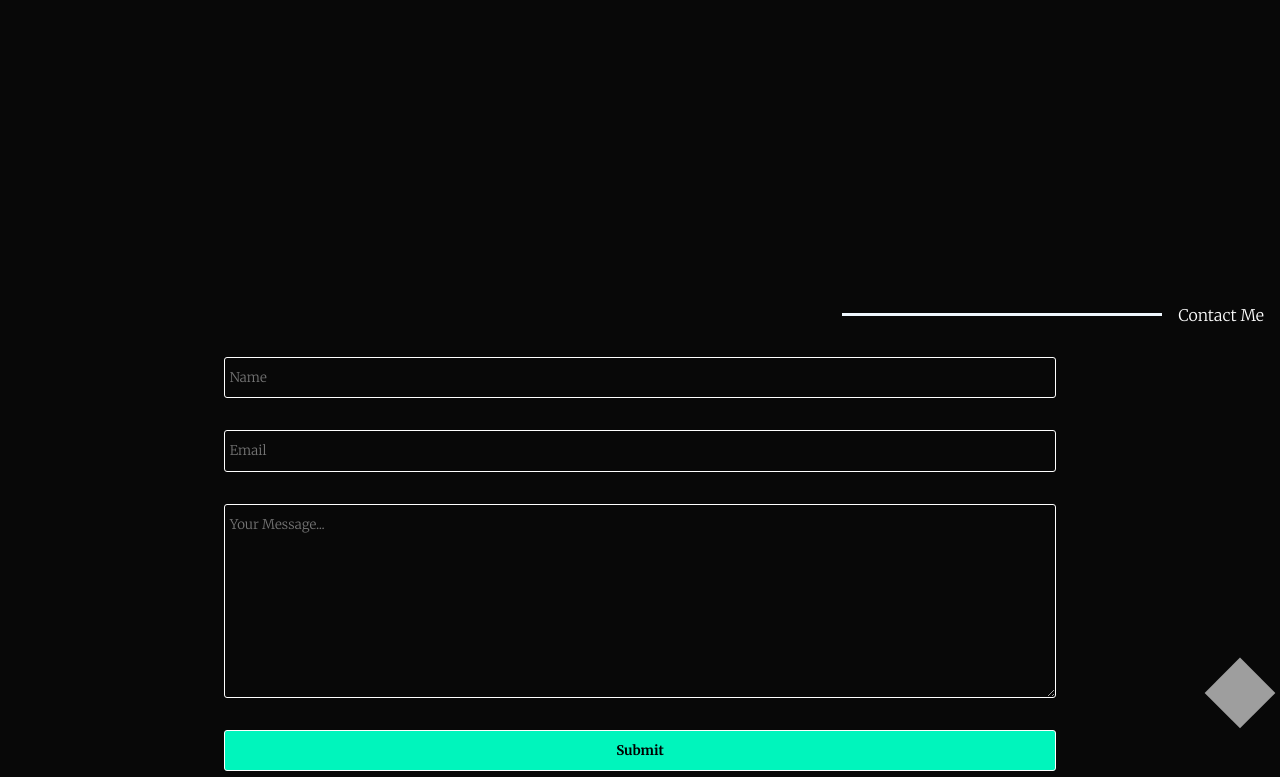
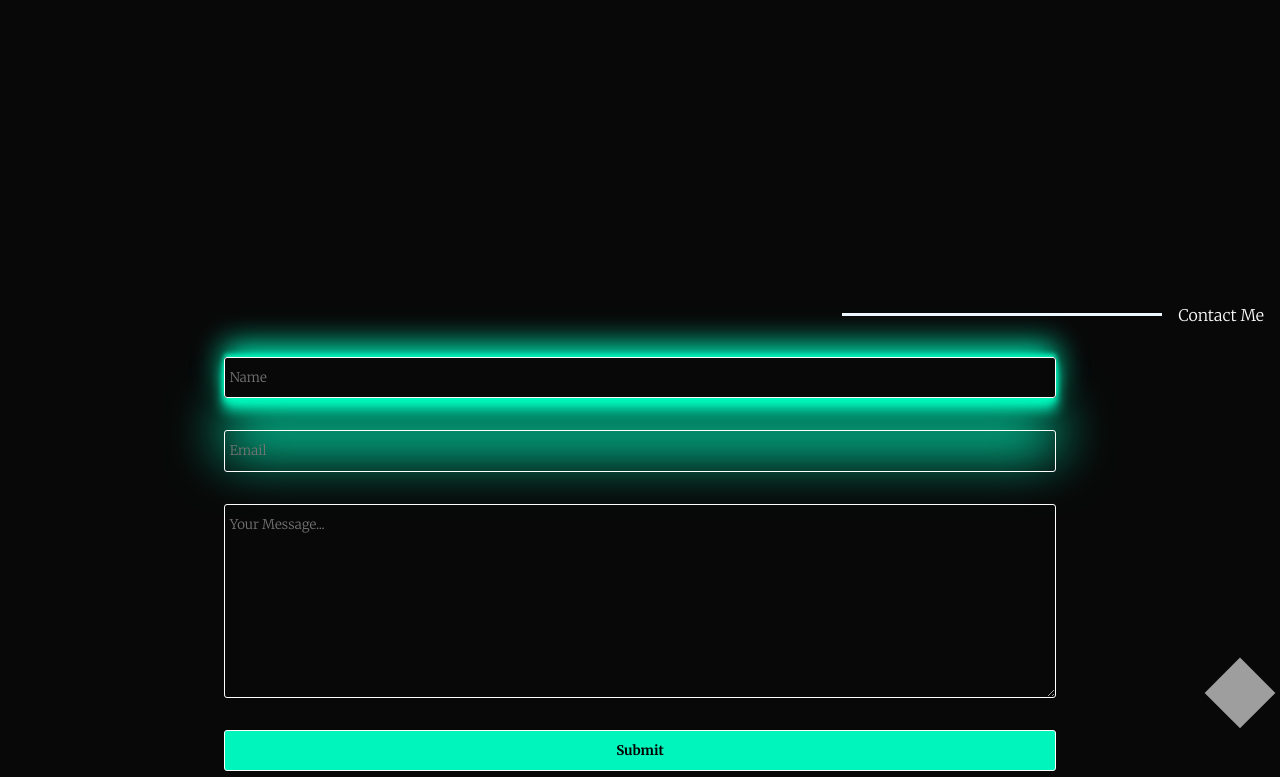
Before and after one commit to Burhanuddin8842/My-Portfolio, a plain HTML site: page index.html in a window 1280 px wide. In both pictures the pointer is over the input "Name". Shown: the part 3056-3833 px from the top of the page. Drawn offline with nearby package versions, Linux system fonts and the light colour scheme; grey boxes are pictures that could not be loaded.

Commit message:
Update style.css

```diff
--- a/style.css
+++ b/style.css
@@ -353,6 +353,9 @@ input[type="submit"]{
   color: black;
   font-weight: bold;
 }
+input[type="text"]:hover, input[type="text"]:focus {
+  box-shadow: #00f5bc 0px 54px 55px, #00f5bc 0px -12px 30px, #00f5bc 0px 4px 6px, #00f5bc 0px 12px 13px,#00f5bc 0px -3px 5px;
+}
 @media (max-width: 900px) {
   .blob {
     width: 33.5vw;
```
